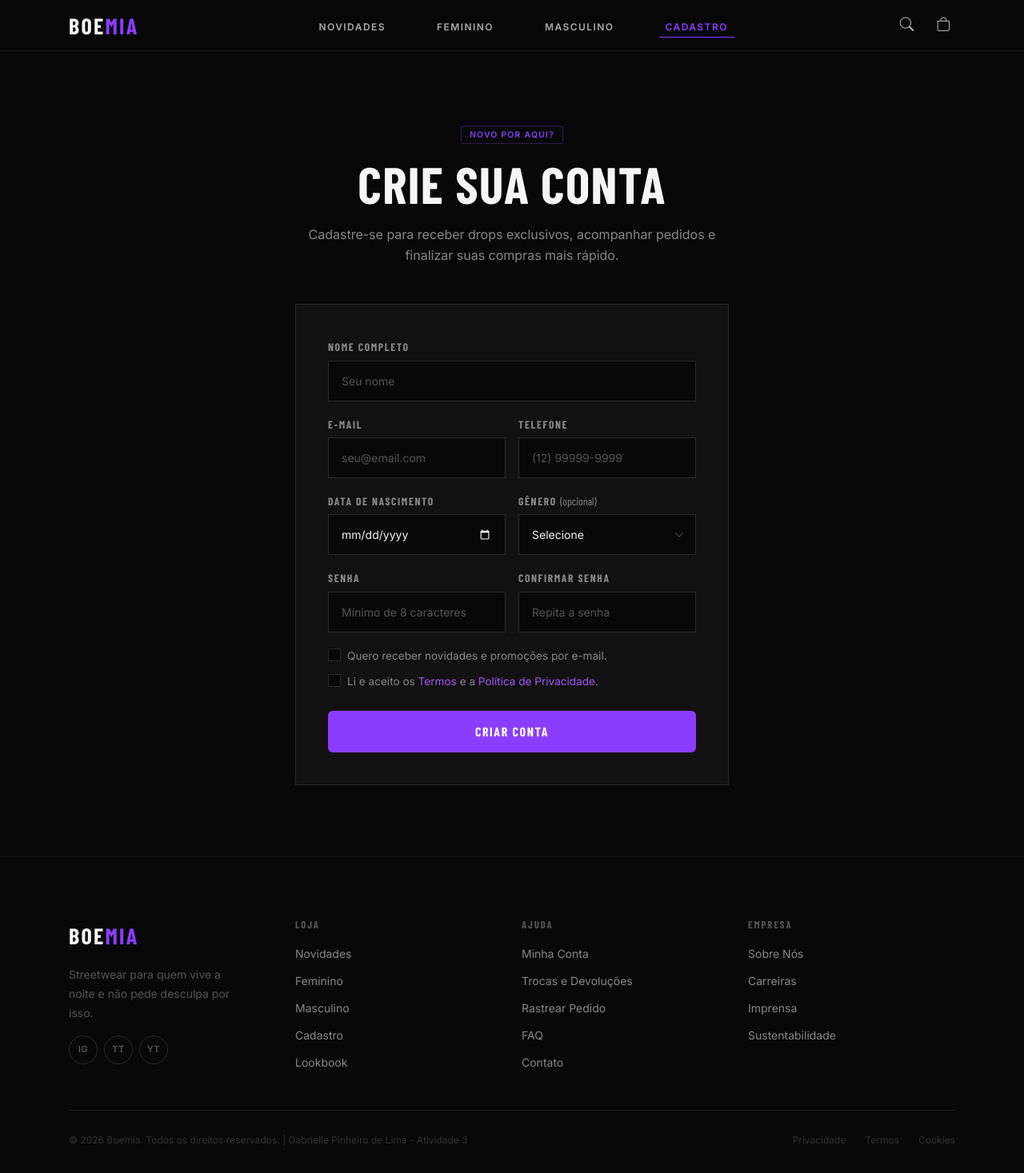
After one commit to gabipinheiro-dev/Boemia-Site-Roupas, a Flask app: page /cadastro in a window 1280 px wide. The commit adds this page. Shown: the whole page at 80% size. Run offline with Flask 3, Linux system fonts and the light colour scheme; some web fonts are replaced.

Commit message:
Divide o site em páginas: feminino, masculino e cadastro

```diff
--- a/app.py
+++ b/app.py
@@ -8,5 +8,20 @@ def index():
     return render_template("index.html")
 
 
+@app.route("/feminino")
+def feminino():
+    return render_template("feminino.html")
+
+
+@app.route("/masculino")
+def masculino():
+    return render_template("masculino.html")
+
+
+@app.route("/cadastro")
+def cadastro():
+    return render_template("cadastro.html")
+
+
 if __name__ == "__main__":
     app.run(host="0.0.0.0", port=5000)
--- a/static/css/style.css
+++ b/static/css/style.css
@@ -407,3 +407,59 @@ a { text-decoration: none; }
   .boe-scroll-cue { display: none; }
   .boe-hero-indicators { bottom: 16px; }
 }
+
+/* ==========================================================
+   MULTI-PÁGINAS — acréscimos (navbar ativa, cabeçalho de página, formulário)
+   ========================================================== */
+
+/* Link ativo da navbar */
+.boe-nav-link.active { color: var(--boe-white) !important; }
+.boe-nav-link.active::after { width: 100%; }
+.boe-nav-sale.active { color: var(--boe-purple) !important; }
+
+/* Cabeçalho das páginas internas */
+.boe-page-sub { color: var(--boe-muted); line-height: 1.6; max-width: 560px; margin: 12px 0 0; }
+.boe-page-sub.mx-auto { margin-left: auto; margin-right: auto; }
+
+/* Estado vazio dos filtros */
+.boe-empty { color: var(--boe-muted); text-align: center; padding: 48px 0; letter-spacing: 0.05em; }
+
+/* ---------- Formulário de cadastro ---------- */
+.boe-form-card {
+  background: var(--boe-dark);
+  border: 1px solid var(--boe-border);
+  padding: clamp(24px, 4vw, 40px);
+}
+.boe-form-label {
+  font-family: var(--font-display);
+  font-size: 0.85rem;
+  font-weight: 700;
+  letter-spacing: 0.12em;
+  color: var(--boe-muted);
+  margin-bottom: 6px;
+}
+.boe-form-control {
+  background-color: var(--boe-black);
+  border: 1px solid var(--boe-border);
+  color: var(--boe-white);
+  padding: 14px 16px;
+  font-size: 0.875rem;
+  border-radius: 0;
+  color-scheme: dark;
+}
+.boe-form-control::placeholder { color: #555; }
+.boe-form-control:focus {
+  background-color: var(--boe-black);
+  color: var(--boe-white);
+  border-color: var(--boe-purple);
+  box-shadow: none;
+}
+.boe-form-check .form-check-input {
+  background-color: var(--boe-black);
+  border: 1px solid var(--boe-border);
+  border-radius: 0;
+}
+.boe-form-check .form-check-input:checked { background-color: var(--boe-purple); border-color: var(--boe-purple); }
+.boe-form-check .form-check-input:focus { border-color: var(--boe-purple); box-shadow: 0 0 0 .2rem rgba(139,61,255,.25); }
+.boe-form-check .form-check-label { color: var(--boe-muted); font-size: 0.85rem; }
+.boe-form-check a { color: var(--boe-purple-light); }
--- a/static/js/main.js
+++ b/static/js/main.js
@@ -1,8 +1,12 @@
 /* ==========================================================
    BOEMIA — script principal (JavaScript puro)
+   Compartilhado por todas as páginas (index, feminino, masculino, cadastro).
+   Cada bloco só roda se os elementos existirem na página atual.
    ========================================================== */
 
 // ---------- Dados ----------
+// gender: 'feminino' | 'masculino' | ['feminino', 'masculino'] p/ unissex (define em qual catálogo a peça aparece;
+// a Home mostra todas as peças)
 const PRODUCTS = [
   {
     id: 1,
@@ -14,6 +18,7 @@ const PRODUCTS = [
     img: '/static/imagens/foto_moca_camiseta.png',
     sizes: ['P', 'M', 'G', 'GG'],
     category: 'tops',
+    gender: 'feminino',
     desc: 'Camiseta oversized em algodão premium 320g. Corte amplo e caído, gola careca reforçada.',
   },
   {
@@ -26,6 +31,7 @@ const PRODUCTS = [
     img: 'https://images.unsplash.com/photo-1786052902193-98a5278b2602?q=80&w=701&auto=format',
     sizes: ['P', 'M', 'G'],
     category: 'jaquetas',
+    gender: 'masculino',
     desc: 'Jaqueta tática em ripstop com camuflagem urbana. Detalhes refletivos e bolsos funcionais.',
   },
   {
@@ -38,7 +44,8 @@ const PRODUCTS = [
     img: 'https://images.unsplash.com/photo-1763044938182-ed2526ae803a?w=600&h=750&fit=crop&auto=format',
     sizes: ['36', '38', '40', '42'],
     category: 'calças',
-    desc: 'Calça cargo com múltiplos bolsos laterais. Elástico na cintura e barra ajustável.',
+    gender: ['feminino', 'masculino'], // unissex: aparece nos dois catálogos
+    desc: 'Unissex. Calça cargo com múltiplos bolsos laterais. Elástico na cintura e barra ajustável.',
   },
   {
     id: 4,
@@ -50,6 +57,7 @@ const PRODUCTS = [
     img: 'https://images.unsplash.com/photo-1770192988911-39f344a10dfe?q=80&w=687&auto=format',
     sizes: ['P', 'M', 'G', 'GG'],
     category: 'tops',
+    gender: 'feminino',
     desc: 'Jaqueta de couro legítimo com patchs bordados. Capuz duplo e cordão encerado.',
   },
   {
@@ -62,6 +70,7 @@ const PRODUCTS = [
     img: 'https://images.unsplash.com/photo-1711403194371-c914bd7fd26d?q=80&w=687&auto=format',
     sizes: ['P', 'M', 'G'],
     category: 'acessórios',
+    gender: 'masculino',
     desc: 'Top em malha mesh com acabamento irregular nas bordas. Fit ajustado.',
   },
   {
@@ -74,6 +83,7 @@ const PRODUCTS = [
     img: 'https://images.unsplash.com/photo-1509847950535-14e861e5191b?q=80&w=692&auto=format',
     sizes: ['P', 'M', 'G', 'GG'],
     category: 'jaquetas',
+    gender: 'masculino',
     desc: 'Bomber impermeável com forro em fleece removível. Patch bordado exclusivo.',
   },
 ]
@@ -91,25 +101,41 @@ const REVIEWS = [
 ]
 
 // ---------- Estado ----------
+// <body data-gender="feminino|masculino"> restringe o catálogo da página
+const PAGE_GENDER = document.body.dataset.gender || null;
+const CART_KEY = 'boemia_cart';
+
 let activeFilter = 'todos';
-let cartCount = 0;
+let cartCount = loadCart();
 let currentProduct = null;
 let selectedSize = '';
 let qty = 1;
 
+const $ = id => document.getElementById(id);
+
+// O carrinho é guardado no navegador para não zerar ao trocar de página
+function loadCart() {
+  try { return Number(localStorage.getItem(CART_KEY)) || 0; } catch { return 0; }
+}
+function saveCart() {
+  try { localStorage.setItem(CART_KEY, String(cartCount)); } catch { /* ignora */ }
+}
+
 // ---------- Toast (Bootstrap) ----------
-const toastEl = document.getElementById('boeToast');
-const toastBody = document.getElementById('toastBody');
-const boeToast = new bootstrap.Toast(toastEl, { delay: 2800 });
+const toastEl = $('boeToast');
+const toastBody = $('toastBody');
+const boeToast = toastEl ? new bootstrap.Toast(toastEl, { delay: 2800 }) : null;
 
 function showToast(msg) {
+  if (!boeToast) return;
   toastBody.textContent = msg;
   boeToast.show();
 }
 
-// ---------- Renderizar categorias ----------
+// ---------- Renderizar categorias (Home) ----------
 function renderCategories() {
-  const grid = document.getElementById('categoriesGrid');
+  const grid = $('categoriesGrid');
+  if (!grid) return;
   grid.innerHTML = CATEGORIES.map(c => `
     <div class="col-12 col-md-4">
       <a href="#produtos" class="boe-category-card" data-filter-link="${c.filter}">
@@ -127,8 +153,16 @@ function renderCategories() {
 
 // ---------- Renderizar produtos ----------
 function renderProducts() {
-  const grid = document.getElementById('productsGrid');
-  const list = activeFilter === 'todos' ? PRODUCTS : PRODUCTS.filter(p => p.category === activeFilter);
+  const grid = $('productsGrid');
+  if (!grid) return;
+
+  let list = PAGE_GENDER ? PRODUCTS.filter(p => [].concat(p.gender).includes(PAGE_GENDER)) : PRODUCTS;
+  if (activeFilter !== 'todos') list = list.filter(p => p.category === activeFilter);
+
+  if (!list.length) {
+    grid.innerHTML = '<div class="col-12"><p class="boe-empty">NENHUMA PEÇA NESTA CATEGORIA POR ENQUANTO.</p></div>';
+    return;
+  }
 
   grid.innerHTML = list.map(p => `
     <div class="col-6 col-md-4">
@@ -159,9 +193,10 @@ function renderProducts() {
   });
 }
 
-// ---------- Renderizar reviews ----------
+// ---------- Renderizar reviews (Home) ----------
 function renderReviews() {
-  const grid = document.getElementById('reviewsGrid');
+  const grid = $('reviewsGrid');
+  if (!grid) return;
   grid.innerHTML = REVIEWS.map(r => `
     <div class="col-12 col-md-4">
       <div class="boe-review-card">
@@ -177,6 +212,8 @@ function renderReviews() {
 }
 
 // ---------- Filtro de produtos ----------
+const filterGroup = $('filterGroup');
+
 function setFilter(filter) {
   activeFilter = filter;
   document.querySelectorAll('.boe-filter-btn').forEach(btn => {
@@ -185,42 +222,45 @@ function setFilter(filter) {
   renderProducts();
 }
 
-document.getElementById('filterGroup').addEventListener('click', e => {
+if (filterGroup) {
+  filterGroup.addEventListener('click', e => {
     const btn = e.target.closest('.boe-filter-btn');
     if (!btn) return;
     setFilter(btn.dataset.filter);
   });
+}
 
-// Links do menu/hero/categorias que também aplicam filtro
+// Links do hero/categorias que também aplicam filtro
 document.addEventListener('click', e => {
   const link = e.target.closest('[data-filter-link]');
-  if (!link) return;
+  if (!link || !filterGroup) return;
   setFilter(link.dataset.filterLink);
 });
 
 // ---------- Modal de produto ----------
-const productModalEl = document.getElementById('productModal');
-const productModal = new bootstrap.Modal(productModalEl);
+const productModalEl = $('productModal');
+const productModal = productModalEl ? new bootstrap.Modal(productModalEl) : null;
 
 function openModal(product) {
+  if (!productModal) return;
   currentProduct = product;
   selectedSize = '';
   qty = 1;
 
-  document.getElementById('modalImg').src = product.img;
-  document.getElementById('modalImg').alt = product.name;
-  document.getElementById('modalTag').textContent = product.tag;
-  document.getElementById('modalTag').style.background = 'rgba(139,61,255,0.2)';
-  document.getElementById('modalTag').style.color = '#a855f7';
-  document.getElementById('modalTag').style.border = '1px solid rgba(139,61,255,0.3)';
+  $('modalImg').src = product.img;
+  $('modalImg').alt = product.name;
+  $('modalTag').textContent = product.tag;
+  $('modalTag').style.background = 'rgba(139,61,255,0.2)';
+  $('modalTag').style.color = '#a855f7';
+  $('modalTag').style.border = '1px solid rgba(139,61,255,0.3)';
 
-  document.getElementById('modalName').textContent = product.name;
-  document.getElementById('modalPrice').textContent = product.price;
-  document.getElementById('modalOriginalPrice').textContent = product.originalPrice || '';
-  document.getElementById('modalDesc').textContent = product.desc;
-  document.getElementById('qtyValue').textContent = '1';
+  $('modalName').textContent = product.name;
+  $('modalPrice').textContent = product.price;
+  $('modalOriginalPrice').textContent = product.originalPrice || '';
+  $('modalDesc').textContent = product.desc;
+  $('qtyValue').textContent = '1';
 
-  const sizesWrap = document.getElementById('modalSizes');
+  const sizesWrap = $('modalSizes');
   sizesWrap.innerHTML = product.sizes.map(s => `<button type="button" class="boe-size-btn" data-size="${s}">${s}</button>`).join('');
   sizesWrap.querySelectorAll('.boe-size-btn').forEach(btn => {
     btn.addEventListener('click', () => {
@@ -233,63 +273,102 @@ function openModal(product) {
   productModal.show();
 }
 
-document.getElementById('qtyMinus').addEventListener('click', () => {
+if (productModal) {
+  $('qtyMinus').addEventListener('click', () => {
     qty = Math.max(1, qty - 1);
-  document.getElementById('qtyValue').textContent = qty;
+    $('qtyValue').textContent = qty;
   });
-document.getElementById('qtyPlus').addEventListener('click', () => {
+  $('qtyPlus').addEventListener('click', () => {
     qty += 1;
-  document.getElementById('qtyValue').textContent = qty;
+    $('qtyValue').textContent = qty;
   });
 
-document.getElementById('addToCartBtn').addEventListener('click', () => {
+  $('addToCartBtn').addEventListener('click', () => {
     if (!selectedSize) {
       showToast('Selecione um tamanho!');
       return;
     }
     cartCount += qty;
+    saveCart();
     updateCartBadge();
     productModal.hide();
     showToast(`${currentProduct.name} adicionado ao carrinho ✓`);
   });
+}
 
-// ---------- Carrinho / busca (ícones da navbar) ----------
+// ---------- Carrinho / busca (ícones da navbar — em todas as páginas) ----------
 function updateCartBadge() {
-  const badge = document.getElementById('cartBadge');
+  const badge = $('cartBadge');
+  if (!badge) return;
   badge.textContent = cartCount;
   badge.classList.toggle('d-none', cartCount === 0);
 }
 
-document.getElementById('btnCart').addEventListener('click', () => {
+$('btnCart')?.addEventListener('click', () => {
   showToast(`${cartCount} item(s) no carrinho`);
 });
-document.getElementById('btnSearch').addEventListener('click', () => {
+$('btnSearch')?.addEventListener('click', () => {
   showToast('Busca em breve...');
 });
 document.querySelectorAll('.boe-social-btn').forEach(btn => {
   btn.addEventListener('click', () => showToast(`${btn.dataset.social} em breve!`));
 });
 
-// ---------- Newsletter ----------
-document.getElementById('newsletterForm').addEventListener('submit', e => {
+// ---------- Newsletter (Home) ----------
+const newsletterForm = $('newsletterForm');
+if (newsletterForm) {
+  newsletterForm.addEventListener('submit', e => {
     e.preventDefault();
-  const email = document.getElementById('newsletterEmail').value;
+    const email = $('newsletterEmail').value;
     if (!email) return;
-  document.getElementById('newsletterForm').classList.add('d-none');
-  document.getElementById('newsletterSuccess').classList.remove('d-none');
+    newsletterForm.classList.add('d-none');
+    $('newsletterSuccess').classList.remove('d-none');
     showToast('Inscrito com sucesso! ✓');
   });
+}
+
+// ---------- Cadastro de clientes (cadastro.html) ----------
+const signupForm = $('signupForm');
+if (signupForm) {
+  const senha = $('signupSenha');
+  const senha2 = $('signupSenha2');
+
+  // Confirmação de senha: marca o campo como inválido enquanto for diferente
+  const checkMatch = () => {
+    senha2.setCustomValidity(senha2.value !== senha.value ? 'As senhas não conferem' : '');
+  };
+  senha.addEventListener('input', checkMatch);
+  senha2.addEventListener('input', checkMatch);
+
+  signupForm.addEventListener('submit', e => {
+    e.preventDefault();
+    checkMatch();
+    if (!signupForm.checkValidity()) {
+      e.stopPropagation();
+      signupForm.classList.add('was-validated');
+      return;
+    }
+    // Sem back-end: apenas confirma o cadastro na tela (a senha não é armazenada)
+    signupForm.classList.add('d-none');
+    $('signupSuccess').classList.remove('d-none');
+    showToast('Cadastro realizado com sucesso! ✓');
+    window.scrollTo({ top: 0, behavior: 'smooth' });
+  });
+}
 
 // ---------- Back to top ----------
-const backToTopBtn = document.getElementById('backToTop');
+const backToTopBtn = $('backToTop');
+if (backToTopBtn) {
   window.addEventListener('scroll', () => {
     backToTopBtn.classList.toggle('show', window.scrollY > 400);
   });
   backToTopBtn.addEventListener('click', () => {
     window.scrollTo({ top: 0, behavior: 'smooth' });
   });
+}
 
 // ---------- Init ----------
 renderCategories();
 renderProducts();
 renderReviews();
+updateCartBadge();
--- a/templates/base.html
+++ b/templates/base.html
@@ -4,7 +4,7 @@
   <meta charset="UTF-8" />
   <meta name="viewport" content="width=device-width, initial-scale=1.0" />
   <title>{% block title %}BOEMIA — Streetwear que vive depois da meia-noite{% endblock %}</title>
-  <meta name="description" content="BOEMIA — streetwear urbano noturno. Novidades, feminino, masculino e sale." />
+  <meta name="description" content="BOEMIA — streetwear urbano noturno. Novidades, feminino, masculino e cadastro." />
 
   <!-- Fontes -->
   <link rel="preconnect" href="https://fonts.googleapis.com" />
@@ -18,12 +18,13 @@
   <!-- Estilos próprios -->
   <link rel="stylesheet" href="{{ url_for('static', filename='css/style.css') }}" />
 </head>
-<body>
+<body data-gender="{% block gender %}{% endblock %}">
 
+  {% set ep = request.endpoint %}
   <!-- ============ NAVBAR ============ -->
   <nav class="navbar navbar-expand-lg fixed-top boe-navbar">
     <div class="container-xl px-3">
-      <a class="navbar-brand boe-logo" href="#">BOE<span>MIA</span></a>
+      <a class="navbar-brand boe-logo" href="{{ url_for('index') }}">BOE<span>MIA</span></a>
 
       <div class="d-flex align-items-center gap-3 order-lg-3">
         <button class="boe-icon-btn" id="btnSearch" aria-label="Buscar" data-bs-toggle="tooltip" title="Buscar">
@@ -41,10 +42,10 @@
       <!-- Nav desktop -->
       <div class="collapse navbar-collapse d-none d-lg-flex order-lg-2">
         <ul class="navbar-nav mx-auto gap-lg-5">
-          <li class="nav-item"><a class="nav-link boe-nav-link" href="#produtos" data-filter-link="todos">NOVIDADES</a></li>
-          <li class="nav-item"><a class="nav-link boe-nav-link" href="#produtos" data-filter-link="todos">FEMININO</a></li>
-          <li class="nav-item"><a class="nav-link boe-nav-link" href="#produtos" data-filter-link="todos">MASCULINO</a></li>
-          <li class="nav-item"><a class="nav-link boe-nav-link boe-nav-sale" href="#produtos" data-filter-link="todos">SALE</a></li>
+          <li class="nav-item"><a class="nav-link boe-nav-link{% if ep == 'index' %} active{% endif %}" href="{{ url_for('index') }}#produtos"{% if ep == 'index' %} aria-current="page"{% endif %}>NOVIDADES</a></li>
+          <li class="nav-item"><a class="nav-link boe-nav-link{% if ep == 'feminino' %} active{% endif %}" href="{{ url_for('feminino') }}"{% if ep == 'feminino' %} aria-current="page"{% endif %}>FEMININO</a></li>
+          <li class="nav-item"><a class="nav-link boe-nav-link{% if ep == 'masculino' %} active{% endif %}" href="{{ url_for('masculino') }}"{% if ep == 'masculino' %} aria-current="page"{% endif %}>MASCULINO</a></li>
+          <li class="nav-item"><a class="nav-link boe-nav-link boe-nav-sale{% if ep == 'cadastro' %} active{% endif %}" href="{{ url_for('cadastro') }}"{% if ep == 'cadastro' %} aria-current="page"{% endif %}>CADASTRO</a></li>
         </ul>
       </div>
     </div>
@@ -57,10 +58,10 @@
     </div>
     <div class="offcanvas-body d-flex flex-column align-items-center justify-content-center text-center gap-4">
       <div class="boe-logo mb-2">BOE<span>MIA</span></div>
-      <a class="boe-mobile-link" href="#produtos" data-bs-dismiss="offcanvas" data-filter-link="todos">NOVIDADES</a>
-      <a class="boe-mobile-link" href="#produtos" data-bs-dismiss="offcanvas" data-filter-link="todos">FEMININO</a>
-      <a class="boe-mobile-link" href="#produtos" data-bs-dismiss="offcanvas" data-filter-link="todos">MASCULINO</a>
-      <a class="boe-mobile-link boe-nav-sale" href="#produtos" data-bs-dismiss="offcanvas" data-filter-link="todos">SALE</a>
+      <a class="boe-mobile-link" href="{{ url_for('index') }}#produtos" data-bs-dismiss="offcanvas">NOVIDADES</a>
+      <a class="boe-mobile-link" href="{{ url_for('feminino') }}" data-bs-dismiss="offcanvas">FEMININO</a>
+      <a class="boe-mobile-link" href="{{ url_for('masculino') }}" data-bs-dismiss="offcanvas">MASCULINO</a>
+      <a class="boe-mobile-link boe-nav-sale" href="{{ url_for('cadastro') }}" data-bs-dismiss="offcanvas">CADASTRO</a>
       <a class="boe-mobile-link" href="#" data-bs-dismiss="offcanvas">SOBRE NÓS</a>
       <a class="boe-mobile-link" href="#" data-bs-dismiss="offcanvas">CONTATO</a>
       <div class="boe-mobile-handle mt-3">@boemia.store</div>
@@ -83,17 +84,17 @@
         <div class="col-6 col-md-3">
           <h4 class="boe-footer-title">LOJA</h4>
           <ul class="boe-footer-list">
-            <li><a href="#">Novidades</a></li>
-            <li><a href="#">Feminino</a></li>
-            <li><a href="#">Masculino</a></li>
-            <li><a href="#">Sale</a></li>
+            <li><a href="{{ url_for('index') }}#produtos">Novidades</a></li>
+            <li><a href="{{ url_for('feminino') }}">Feminino</a></li>
+            <li><a href="{{ url_for('masculino') }}">Masculino</a></li>
+            <li><a href="{{ url_for('cadastro') }}">Cadastro</a></li>
             <li><a href="#">Lookbook</a></li>
           </ul>
         </div>
         <div class="col-6 col-md-3">
           <h4 class="boe-footer-title">AJUDA</h4>
           <ul class="boe-footer-list">
-            <li><a href="#">Minha Conta</a></li>
+            <li><a href="{{ url_for('cadastro') }}">Minha Conta</a></li>
             <li><a href="#">Trocas e Devoluções</a></li>
             <li><a href="#">Rastrear Pedido</a></li>
             <li><a href="#">FAQ</a></li>
--- /dev/null
+++ b/templates/cadastro.html
@@ -0,0 +1,82 @@
+{% extends "base.html" %}
+{% block title %}Cadastro — BOEMIA{% endblock %}
+{% block content %}
+  <!-- ============ CADASTRO ============ -->
+  <main class="container-xl px-3 boe-section">
+    <div class="row justify-content-center">
+      <div class="col-12 col-md-10 col-lg-8 col-xl-6">
+        <div class="text-center mb-4 mb-md-5">
+          <span class="boe-tag boe-tag-line">NOVO POR AQUI?</span>
+          <h1 class="boe-h2">CRIE SUA CONTA</h1>
+          <p class="boe-page-sub mx-auto">Cadastre-se para receber drops exclusivos, acompanhar pedidos e finalizar suas compras mais rápido.</p>
+        </div>
+
+        <div class="boe-form-card">
+          <form id="signupForm" class="row g-3 needs-validation" novalidate>
+        <div class="col-12">
+          <label for="signupNome" class="form-label boe-form-label">NOME COMPLETO</label>
+          <input type="text" class="form-control boe-form-control" id="signupNome" name="signupNome" placeholder="Seu nome" required minlength="3" autocomplete="name" />
+          <div class="invalid-feedback">Informe seu nome completo.</div>
+        </div>
+        <div class="col-md-6">
+          <label for="signupEmail" class="form-label boe-form-label">E-MAIL</label>
+          <input type="email" class="form-control boe-form-control" id="signupEmail" name="signupEmail" placeholder="seu@email.com" required autocomplete="email" />
+          <div class="invalid-feedback">Informe um e-mail válido.</div>
+        </div>
+        <div class="col-md-6">
+          <label for="signupTelefone" class="form-label boe-form-label">TELEFONE</label>
+          <input type="tel" class="form-control boe-form-control" id="signupTelefone" name="signupTelefone" placeholder="(12) 99999-9999" pattern="\(?\d{{2}}\)?\s?9?\d{{4}}-?\d{{4}}" autocomplete="tel" />
+          <div class="invalid-feedback">Use o formato (DDD) 99999-9999.</div>
+        </div>
+        <div class="col-md-6">
+          <label for="signupNascimento" class="form-label boe-form-label">DATA DE NASCIMENTO</label>
+          <input type="date" class="form-control boe-form-control" id="signupNascimento" name="signupNascimento" placeholder="" required autocomplete="bday" />
+          <div class="invalid-feedback">Informe sua data de nascimento.</div>
+        </div>
+        <div class="col-md-6">
+          <label for="signupGenero" class="form-label boe-form-label">GÊNERO <span style="font-weight:400;letter-spacing:0">(opcional)</span></label>
+          <select class="form-select boe-form-control" id="signupGenero" name="signupGenero">
+            <option value="" selected>Selecione</option>
+            <option value="feminino">Feminino</option>
+            <option value="masculino">Masculino</option>
+            <option value="outro">Outro</option>
+            <option value="nao-informar">Prefiro não informar</option>
+          </select>
+        </div>
+        <div class="col-md-6">
+          <label for="signupSenha" class="form-label boe-form-label">SENHA</label>
+          <input type="password" class="form-control boe-form-control" id="signupSenha" name="signupSenha" placeholder="Mínimo de 8 caracteres" required minlength="8" autocomplete="new-password" />
+          <div class="invalid-feedback">A senha precisa ter pelo menos 8 caracteres.</div>
+        </div>
+        <div class="col-md-6">
+          <label for="signupSenha2" class="form-label boe-form-label">CONFIRMAR SENHA</label>
+          <input type="password" class="form-control boe-form-control" id="signupSenha2" name="signupSenha2" placeholder="Repita a senha" required autocomplete="new-password" />
+          <div class="invalid-feedback">As senhas precisam ser iguais.</div>
+        </div>
+
+          <div class="col-12">
+            <div class="form-check boe-form-check mb-2">
+              <input class="form-check-input" type="checkbox" id="signupNews" />
+              <label class="form-check-label" for="signupNews">Quero receber novidades e promoções por e-mail.</label>
+            </div>
+            <div class="form-check boe-form-check">
+              <input class="form-check-input" type="checkbox" id="signupTermos" required />
+              <label class="form-check-label" for="signupTermos">Li e aceito os <a href="#">Termos</a> e a <a href="#">Política de Privacidade</a>.</label>
+              <div class="invalid-feedback">Você precisa aceitar os termos para continuar.</div>
+            </div>
+          </div>
+
+          <div class="col-12 mt-4">
+            <button type="submit" class="btn boe-btn-primary w-100">CRIAR CONTA</button>
+          </div>
+        </form>
+
+        <div id="signupSuccess" class="boe-newsletter-success text-center d-none">
+          ✓ CADASTRO REALIZADO! BEM-VINDO(A) À BOEMIA.
+          <div class="mt-4"><a href="index.html" class="btn boe-btn-outline">VOLTAR PARA A HOME</a></div>
+        </div>
+        </div>
+      </div>
+    </div>
+  </main>
+{% endblock %}
--- a/templates/index.html
+++ b/templates/index.html
@@ -100,7 +100,7 @@
       <span class="boe-tag boe-tag-solid">DROP ESPECIAL</span>
       <h2 class="boe-h2">INVERNO 2026<br><span class="boe-purple-text">ATÉ 40% OFF</span></h2>
       <p class="boe-promo-text">Peças selecionadas do inverno com desconto exclusivo. Oferta válida até o fim dos estoques.</p>
-      <a href="#produtos" class="btn boe-btn-primary boe-btn-lg" data-filter-link="todos">VER SALE</a>
+      <a href="{{ url_for('cadastro') }}" class="btn boe-btn-primary boe-btn-lg">CADASTRE-SE</a>
     </div>
   </section>
 
```
Also changed, not shown: templates/feminino.html (added, +28 -0 lines), templates/masculino.html (added, +28 -0 lines). Lines whose indentation alone changed are shown as unchanged.
